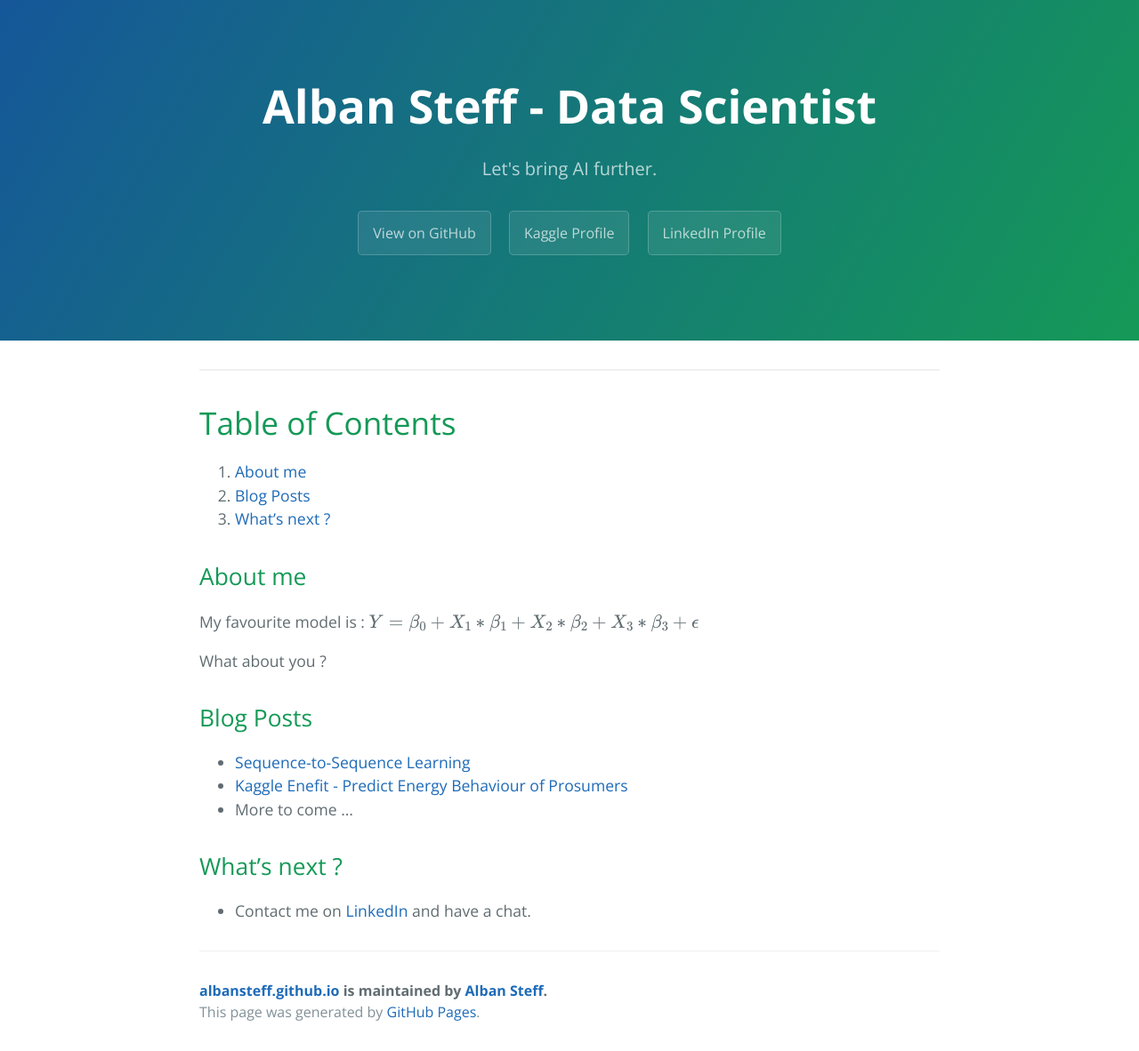
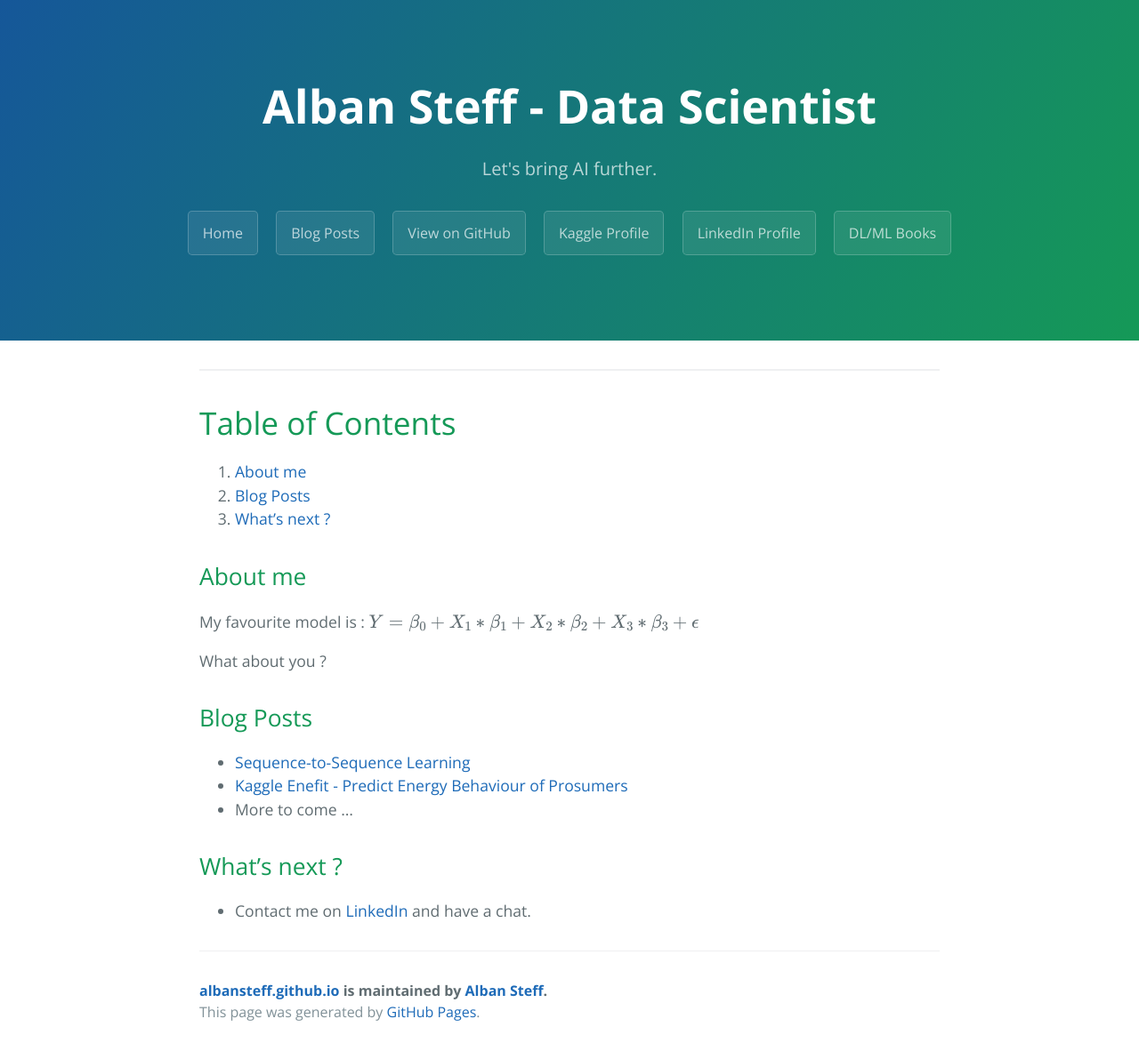
Before and after one commit to albansteff/albansteff.github.io, a Jekyll site: the page built from index.md, in a window 1280 px wide. Shown: the whole page at 89% size. Built offline with Jekyll 4.4.1, drawn with Linux system fonts in a browser that asks for light colours; our own code applies the rules of GitHub Pages for plain Markdown files.

Commit message:
Update default.html

```diff
--- a/_layouts/default.html
+++ b/_layouts/default.html
@@ -18,6 +18,8 @@
     <header class="page-header" role="banner">
       <h1 class="project-name">{{ page.title | default: site.title | default: site.github.repository_name }}</h1>
       <h2 class="project-tagline">{{ page.description | default: site.description | default: site.github.project_tagline }}</h2>
+      <a href="https://albansteff.github.io/" class="btn">Home</a>
+      <a href="https://albansteff.github.io/blogposts" class="btn">Blog Posts</a>
       {% if site.github.is_project_page %}
         <a href="{{ site.github.repository_url }}" target="_blank" class="btn">View on GitHub</a>
       {% endif %}
@@ -25,6 +27,7 @@
         <a href="{{ site.online_presence.kaggle_url }}" target="_blank" class="btn">Kaggle Profile</a>
         <a href="{{ site.online_presence.linkedin_url }}" target="_blank" class="btn">LinkedIn Profile</a>
       {% endif %}
+      <a href="https://albansteff.github.io/books" class="btn">DL/ML Books</a>
     </header>
 
     <main id="content" class="main-content" role="main">
```
